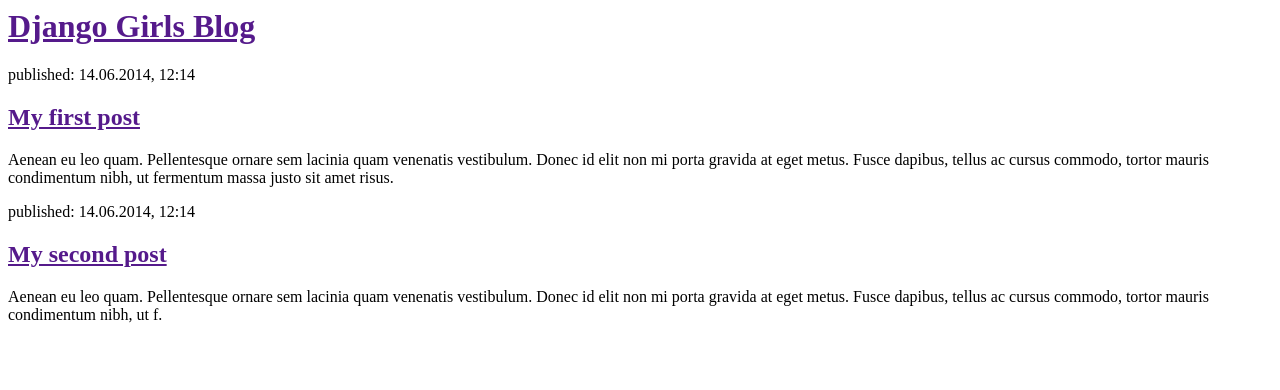
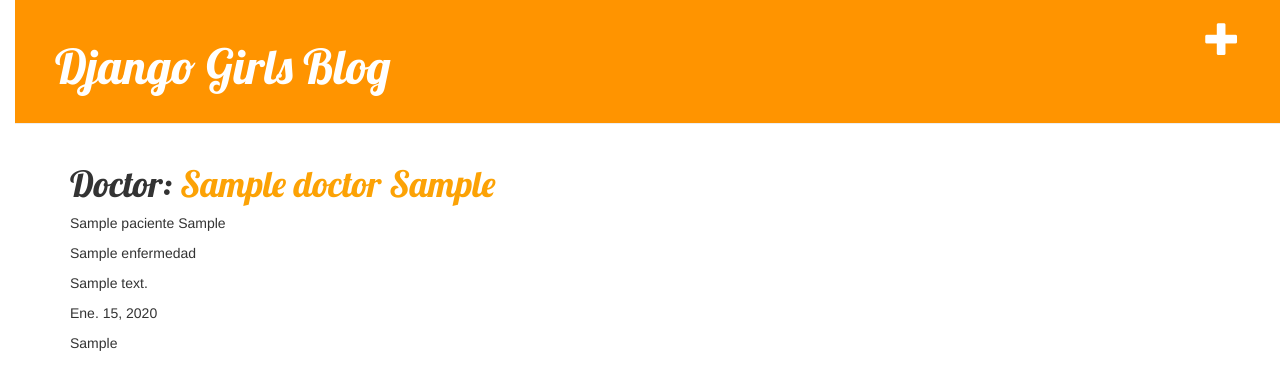
Before and after one commit to chinoh7/HistorialMedico, a Django app: page / in a window 1280 px wide. Shown: the top 390 px of the page. Run offline with Django 3.2, Linux system fonts and the light colour scheme; tables that the repository leaves empty hold one stand-in row (values such as "Sample post"); some libraries are stand-ins or nearby versions.

Commit message:
modificacion de models, urls, views y post_list

```diff
--- a/historial/models.py
+++ b/historial/models.py
@@ -1,5 +1,8 @@
 from django.db import models
 from django.contrib import admin
+from django.shortcuts import render
+from django.utils import timezone
+from django.contrib.auth.models import User
 
 class Doctor(models.Model):
     nombre = models.CharField(max_length=40)
--- a/historial/templates/historial/post_list.html
+++ b/historial/templates/historial/post_list.html
@@ -1,22 +1,14 @@
-<html>
-       <head>
-           <title>Django Girls blog</title>
-       </head>
-       <body>
-           <div>
-               <h1><a href="">Django Girls Blog</a></h1>
-           </div>
+{% extends 'historial/base.html' %}
 
-           <div>
-               <p>published: 14.06.2014, 12:14</p>
-               <h2><a href="">My first post</a></h2>
-               <p>Aenean eu leo quam. Pellentesque ornare sem lacinia quam venenatis vestibulum. Donec id elit non mi porta gravida at eget metus. Fusce dapibus, tellus ac cursus commodo, tortor mauris condimentum nibh, ut fermentum massa justo sit amet risus.</p>
-           </div>
-
-           <div>
-               <p>published: 14.06.2014, 12:14</p>
-               <h2><a href="">My second post</a></h2>
-               <p>Aenean eu leo quam. Pellentesque ornare sem lacinia quam venenatis vestibulum. Donec id elit non mi porta gravida at eget metus. Fusce dapibus, tellus ac cursus commodo, tortor mauris condimentum nibh, ut f.</p>
-           </div>
-       </body>
-   </html>
+ {% block content %}
+ {% for c in cons %}
+     <div>
+        <h1>Doctor: <a href="">{{ c.doctor__nombre }} {{ c.doctor__apellido }}</a></h1>
+        <p>{{ c.paciente__nombre }} {{ c.paciente__apellido }}</p>
+        <p>{{ c.enfermedad__nombre }}</p>
+        <p>{{ c.descripcion_padecimiento }}</p>
+        <p>{{ c.fecha_padecimiento }}</p>
+        <p>{{ c.tratamiento }}</p>
+     </div>
+ {% endfor %}
+{% endblock content %}
--- a/historial/urls.py
+++ b/historial/urls.py
@@ -3,4 +3,5 @@
 
 urlpatterns = [
         url(r'^$', views.post_list),
+        url(r'^consulta/nueva/$', views.consulta_nueva, name='consulta_nueva'),
     ]
--- a/historial/views.py
+++ b/historial/views.py
@@ -1,5 +1,29 @@
 from django.shortcuts import render
+from django.shortcuts import redirect
+from .models import Doctor
+
+from django.contrib import messages
+from .forms import ConsultaForm
+from .models import Paciente, Consulta
 
 # Create your views here.
 def post_list(request):
-        return render(request, 'historial/post_list.html', {})
+    #doctor_logueado=Doctor.objects.get(usuario_doctor='1') #este es el usuario que está logueado en el sistema
+    #doctor_logueado=
+    cons = Consulta.objects.filter(doctor=1).values('doctor__nombre','doctor__apellido','paciente__nombre','paciente__apellido','enfermedad__nombre','descripcion_padecimiento','fecha_padecimiento','tratamiento','pk').order_by('pk')
+    #para hacer el filtro por nombre y apellido, sería algo como: objects.filter(doctor__nombre__icontains=variable_nombre,doctor__apellido__icontains=variable_apellido)
+    return render(request, 'historial/post_list.html', {'cons': cons})
+
+
+def consulta_nueva(request):
+    if request.method == "POST":
+        formulario = ConsultaForm(request.POST)
+        if formulario.is_valid():
+            pelicula = Paciente.objects.create(nombre=formulario.cleaned_data['nombre'], anio = formulario.cleaned_data['anio'])
+            for actor_id in request.POST.getlist('doctores'):
+                actuacion = Consulta(actor_id=actor_id, pelicula_id = pelicula.id)
+                actuacion.save()
+            messages.add_message(request, messages.SUCCESS, 'Consulta Guardada Exitosamente')
+    else:
+        formulario = ConsultaForm()
+    return render(request, 'historial/consulta_editar.html', {'formulario': formulario})
```
